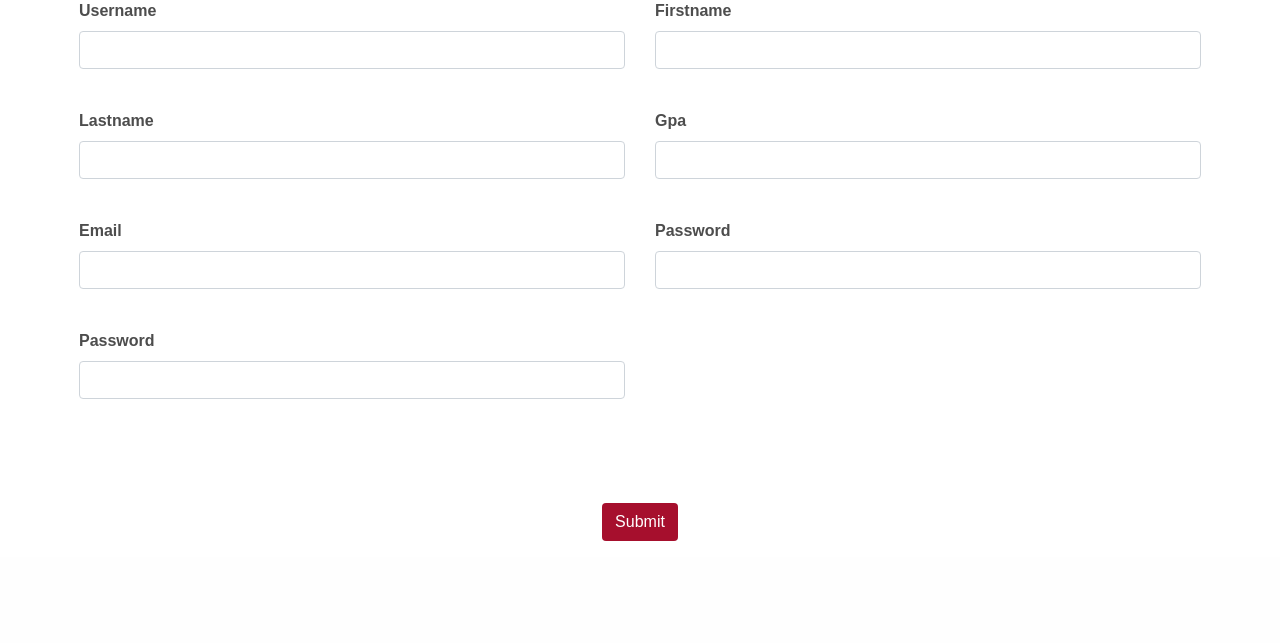
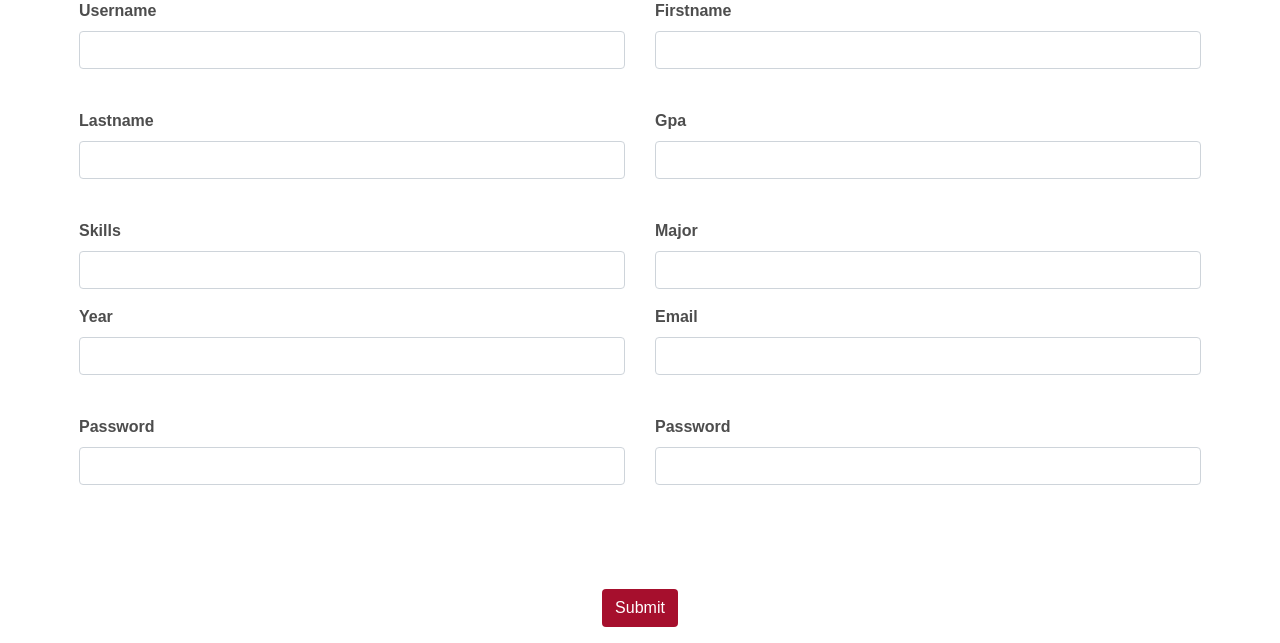
Before and after one commit to WSU-CptS-322-Fall-2023/termproject-teamgit, a Python web app: template app/View/templates/SRegister.html in a window 1280 px wide. Shown: the part 297-940 px from the top of the page. Before the commit the page ends 838 px from the top, so only its background shows below. Run offline with Jinja, Linux system fonts and the light colour scheme; the template is opened without the code that fills it, so the values that code supplies are empty, except form fields; tables that the repository leaves empty hold one stand-in row (values such as "Sample post"); form fields are guessed from the names that the template uses; some libraries are stand-ins or nearby versions.

Commit message:
changed form to accomade new student model

```diff
--- a/app/Controller/auth_forms.py
+++ b/app/Controller/auth_forms.py
@@ -28,6 +28,9 @@ class StudentRegForm(FlaskForm):
     firstname= StringField('First Name', validators=[DataRequired()])
     lastname= StringField('Last Name', validators=[DataRequired()])
     GPA= StringField('GPA', validators=[DataRequired()])
+    Skills = StringField('Skills', validators=[DataRequired()])
+    Major = StringField('Major', validators=[DataRequired()])
+    Year = StringField('Grade Level', validators=[DataRequired()])
     email = StringField('Email', validators=[DataRequired(), Email()])
     password = PasswordField("Password", validators= [DataRequired()])
     password2 = PasswordField("Repeat Password", validators= [DataRequired(), EqualTo('password')])
--- a/app/View/templates/SRegister.html
+++ b/app/View/templates/SRegister.html
@@ -49,9 +49,35 @@
 
                         {% for error in form.GPA.errors %}
                         <div class="invalid-feedback" style="display: block;">{{ error }}</div>
+                        {% endfor %}
+                      </div>
 
+                      <div class="mb-3 col-md-6">
+                        {{ form.Skills.label (class="form-label")}}
+                        {{ form.Skills(class='form-control') }}
+
+                        {% for error in form.Skills.errors %}
+                        <div class="invalid-feedback" style="display: block;">{{ error }}</div>
                         {% endfor %}
                     </div>
+
+                    <div class="mb-3 col-md-6">
+                        {{ form.Major.label (class="form-label")}}
+                        {{ form.Major(class='form-control') }}
+
+                    {% for error in form.Major.errors %}
+                    <div class="invalid-feedback" style="display: block;">{{ error }}</div>
+                    {% endfor %}
+                  </div>
+
+                  <div class="mb-3 col-md-6">
+                    {{ form.Year.label (class="form-label")}}
+                    {{ form.Year(class='form-control') }}
+
+                {% for error in form.Year.errors %}
+                <div class="invalid-feedback" style="display: block;">{{ error }}</div>
+                {% endfor %}
+              </div>
 
                         <div class="mb-3 col-md-6">
                         {{ form.email.label (class="form-label")}}<br>
```
